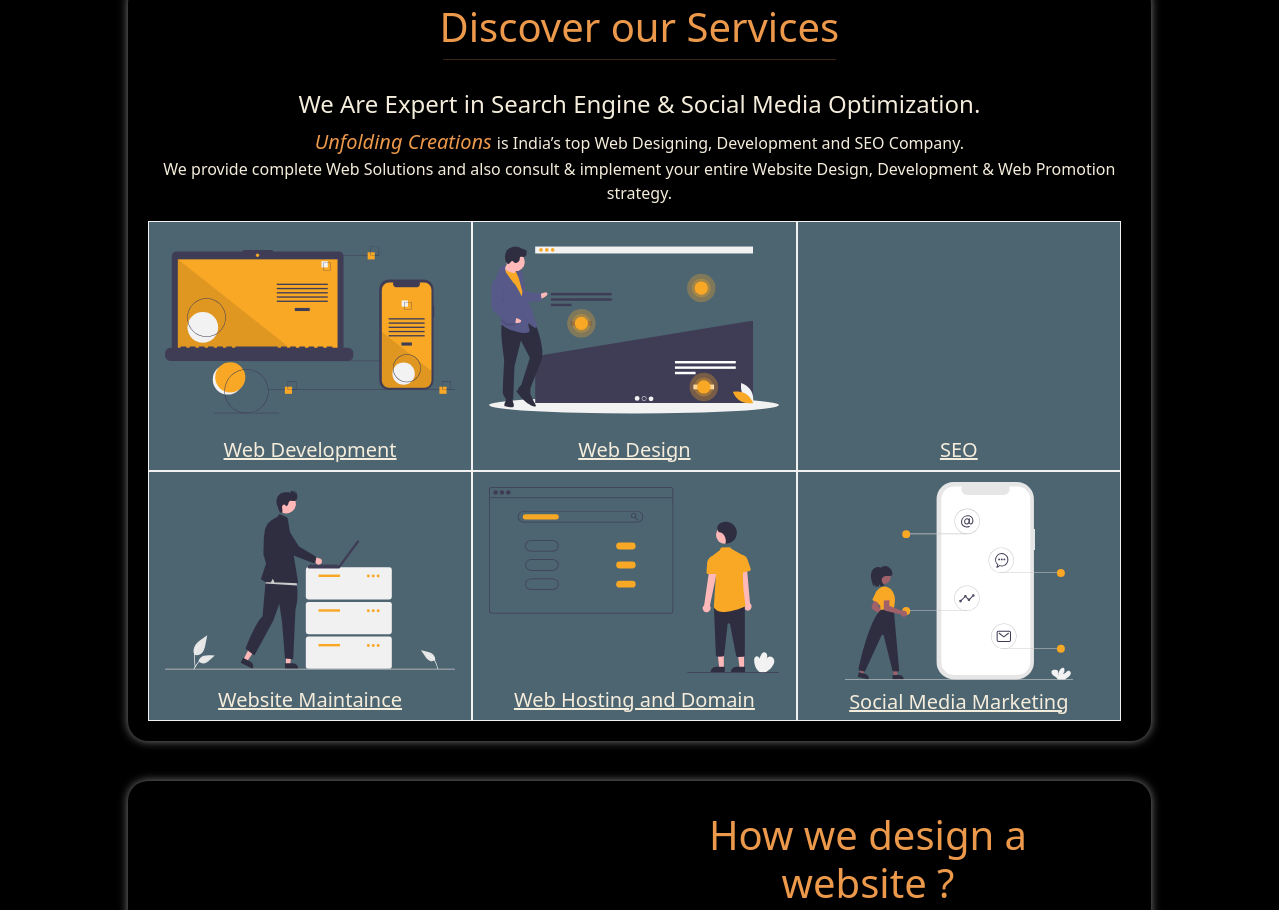
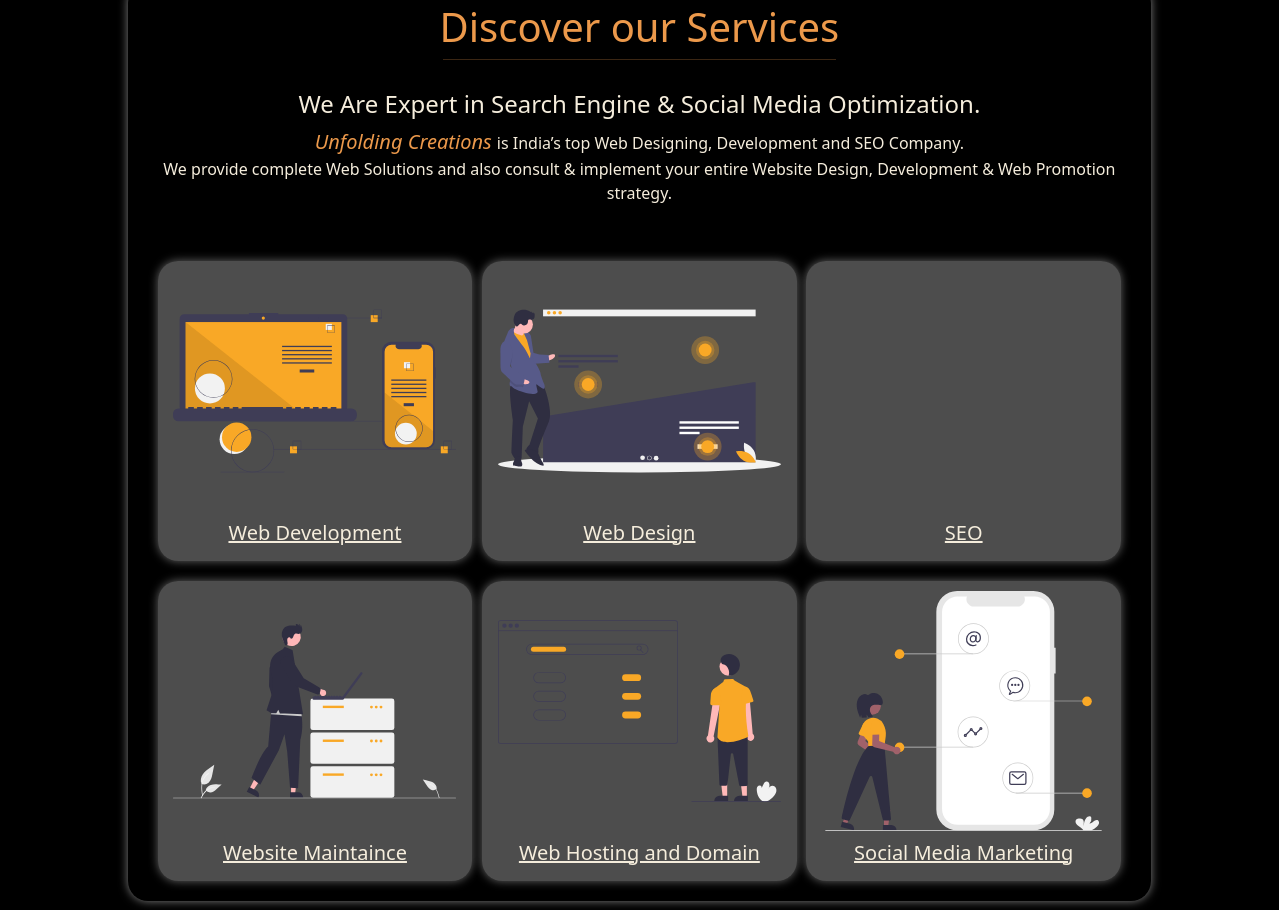
Before and after one commit to Tushar-Sethi/Tushar-Sethi.github.io, a plain HTML site: page index.html in a window 1280 px wide. Shown: the part 1360-2270 px from the top of the page. Drawn offline with Linux system fonts and the light colour scheme.

Commit message:
Index Page Changes and Title on every page added

```diff
--- a/css/style.css
+++ b/css/style.css
@@ -183,6 +183,8 @@ width:46%;
   width:100%;
   display: flex;
   flex-wrap: wrap;
+  justify-content: space-evenly;
+  margin-top:20px;
   /* background-color: var(--bg); */
   /* box-shadow: 0px 0px 10px 0px rgba(0,0,0,0.5); */
 }
@@ -190,7 +192,8 @@ width:46%;
 .flip-card-front {
   display:flex;
   flex-direction:column;
-  background-color: #4d6471;
+  /* background-color: yellow; */
+  background:rgba(255,255,255,0.3);
   color: black;
 }
 .flip-card-front h5{
@@ -210,11 +213,14 @@ width:46%;
 
 .flip-card {
   background-color: transparent;
-  width: 33%;
-  height: 250px;
-  border: 1px solid #f1f1f1;
+  width: 32%;
+  height: 300px;
+  box-shadow: 0px 0px 10px 0px rgba(255,255,255,0.4);
+  /* border: 1px solid #f1f1f1; */
   perspective: 1000px;
   aspect-ratio:1/1;
+  margin-top:20px;
+  border-radius:20px;
 }
 
 .flip-card-inner {
@@ -224,6 +230,7 @@ width:46%;
   text-align: center;
   transition: transform 0.8s;
   transform-style: preserve-3d;
+  border-radius:20px;
 }
 
 .flip-card:hover .flip-card-inner {
@@ -242,6 +249,7 @@ width:46%;
   height: 100%;
   -webkit-backface-visibility: hidden; /* Safari */
   backface-visibility: hidden;
+  border-radius:20px;
 }
 
 .flip-card-front h5{
@@ -249,7 +257,8 @@ width:46%;
 
 
 .flip-card-back {
-  background-color: #809aa9;
+  background:rgba(255,255,255,0.3);
+  /* background-color: ; */
   color: white;
   transform: rotateY(180deg);
 }
--- a/index.html
+++ b/index.html
@@ -5,7 +5,7 @@
     <meta charset="UTF-8">
     <meta http-equiv="X-UA-Compatible" content="IE=edge">
     <meta name="viewport" content="width=device-width, initial-scale=1.0">
-    <title>Document</title>
+    <title>Home - Unfolding Creations</title>
     <link rel="stylesheet" href="/css/bootstrap.min.css">
     <link rel="stylesheet" href="/css/nav.css">
     <link rel="stylesheet" href="/css/footer.css">
```
Also changed, not shown: HTML/AboutUs.html (+1 -1 lines), HTML/Contact.html (+1 -1 lines), HTML/Services.html (+1 -1 lines), HTML/Technologies.html (+1 -1 lines).
